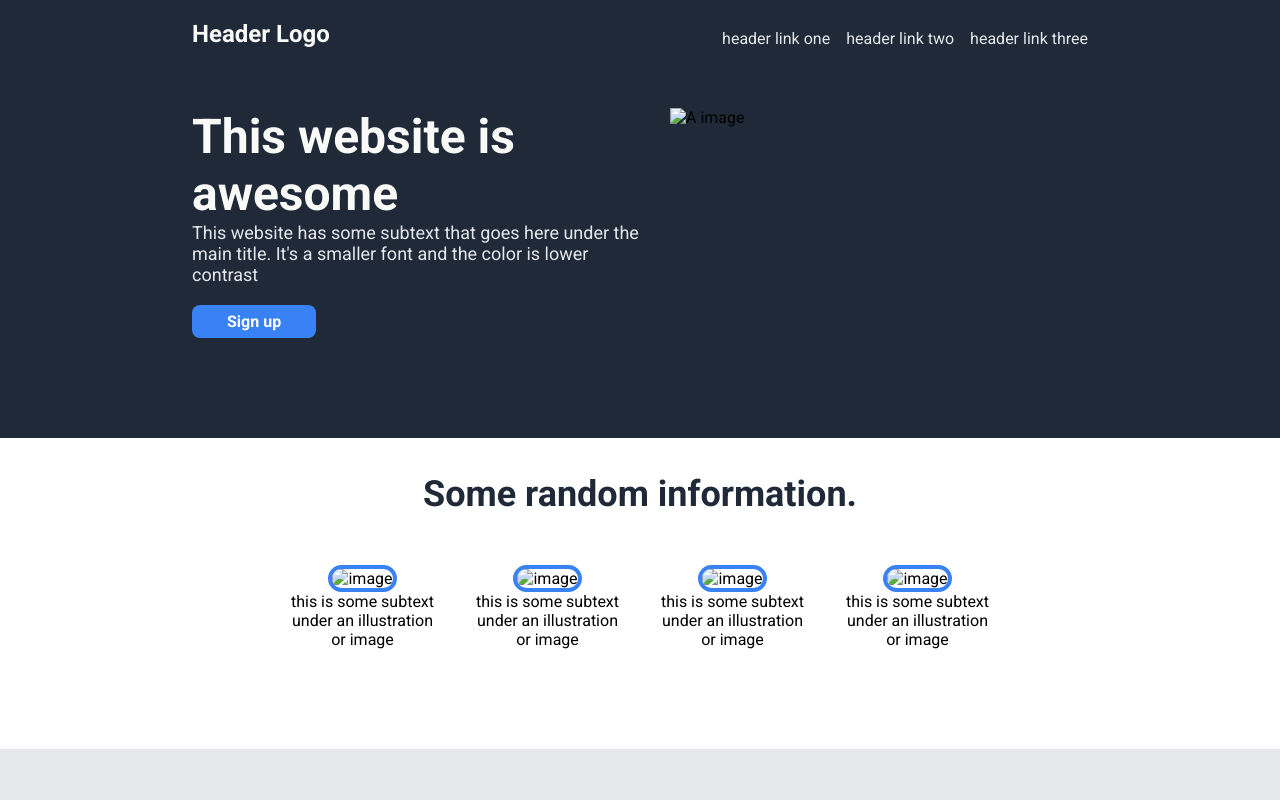
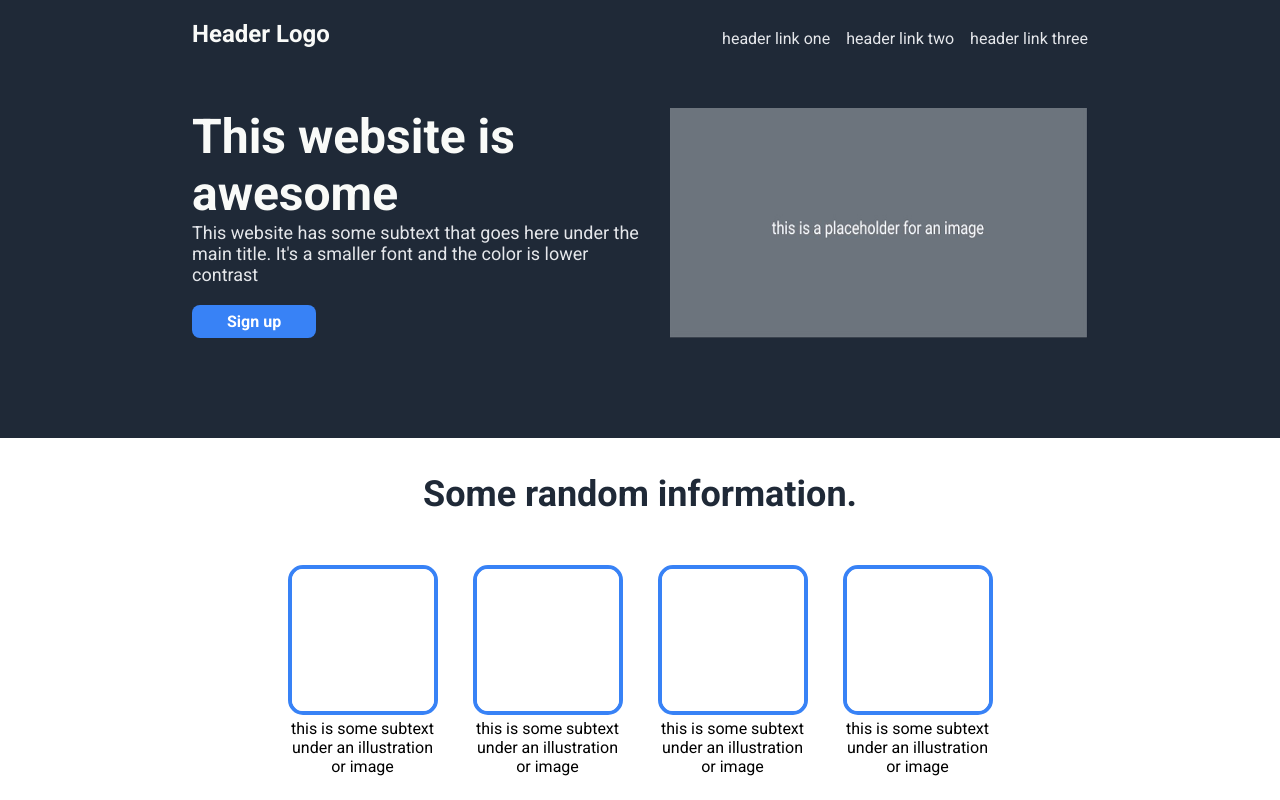
Before and after one commit to Leoreoreoreo/TOP-landing-page, a plain HTML site: page index.html in a window 1280 px wide. Shown: the top 800 px of the page. Drawn offline with Linux system fonts and the light colour scheme; the site is published under a folder, as on GitHub Pages, so addresses that start at the root find nothing.

Commit message:
Fix image source paths in index.html

```diff
--- a/index.html
+++ b/index.html
@@ -25,26 +25,26 @@
             <button type="button">Sign up</button>
         </div>
         <div class="bar-right">
-            <img class="bar-img" alt="A image" placeholder="image" src="/images/img1.jpg">
+            <img class="bar-img" alt="A image" placeholder="image" src="images/img1.jpg">
         </div>
     </div>
     <div class="content">
         <h2>Some random information.</h2>
         <div class="container">
             <div class="box">
-                <img src="/images/img2.jpg" alt="image" placeholder="image">
+                <img src="images/img2.jpg" alt="image" placeholder="image">
                 <p>this is some subtext under an illustration or image</p>
             </div>
             <div class="box">
-                <img src="/images/img2.jpg" alt="image" placeholder="image">
+                <img src="images/img2.jpg" alt="image" placeholder="image">
                 <p>this is some subtext under an illustration or image</p>
             </div>
             <div class="box">
-                <img src="/images/img2.jpg" alt="image" placeholder="image">
+                <img src="images/img2.jpg" alt="image" placeholder="image">
                 <p>this is some subtext under an illustration or image</p>
             </div>
             <div class="box">
-                <img src="/images/img2.jpg" alt="image" placeholder="image">
+                <img src="images/img2.jpg" alt="image" placeholder="image">
                 <p>this is some subtext under an illustration or image</p>
             </div>
         </div>
```
